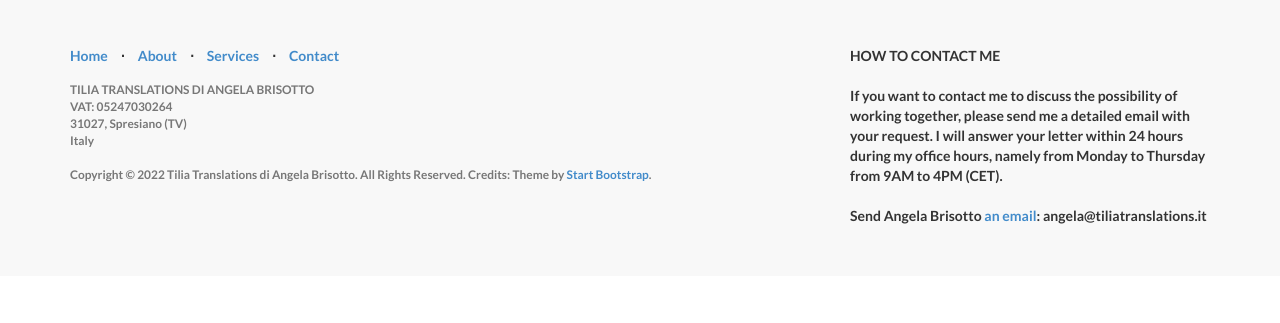
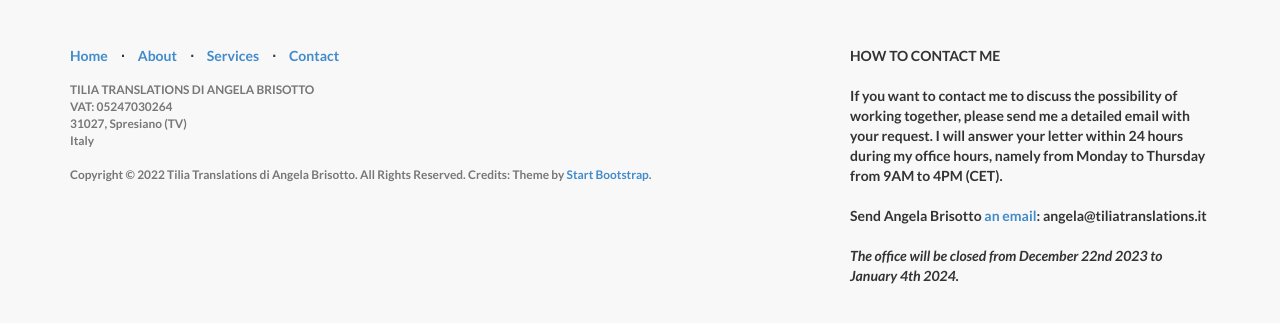
Before and after one commit to angelatiliatranslations/englishversion, a Jekyll site: the page built from index.html, in a window 1280 px wide and 900 px high, scrolled down 5067 px, cut to the strip 564-887 px from the top of the window. Built offline with Jekyll 4.4.1, drawn with Linux system fonts in a browser that asks for light colours; nearby versions of some CDN libraries; library files that are not in the unit come from our copies; before the commit the page ends 5907 px from its top, so only the background shows below that.

Commit message:
Update _config.yml

```diff
--- a/_config.yml
+++ b/_config.yml
@@ -31,6 +31,9 @@ credits: |
   <br>
   <br>
   Send Angela Brisotto <a href="mailto:angela@tiliatranslations.it">an email</a>: angela@tiliatranslations.it
+  <br>
+  <br>
+  <em>The office will be closed from December 22nd 2023 to January 4th 2024.</em>
 
 
 # ----------------------- #
```
